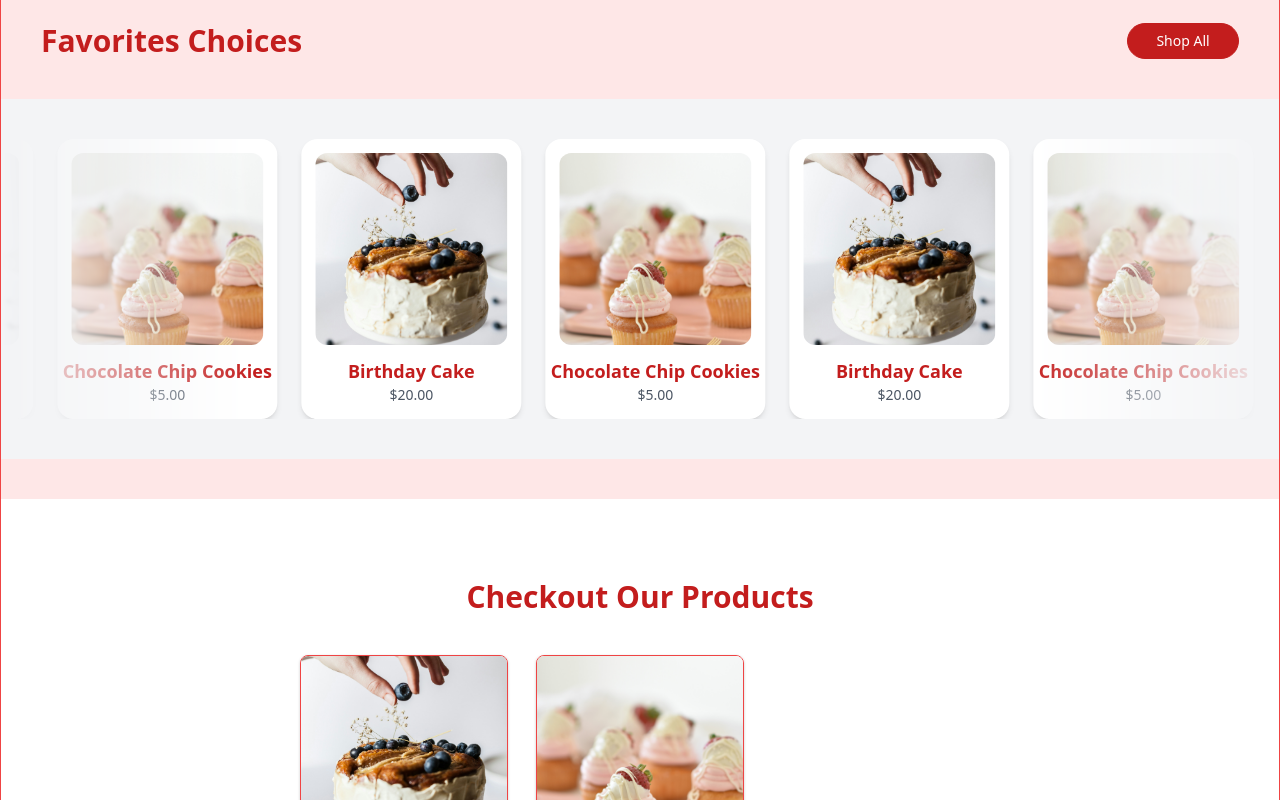
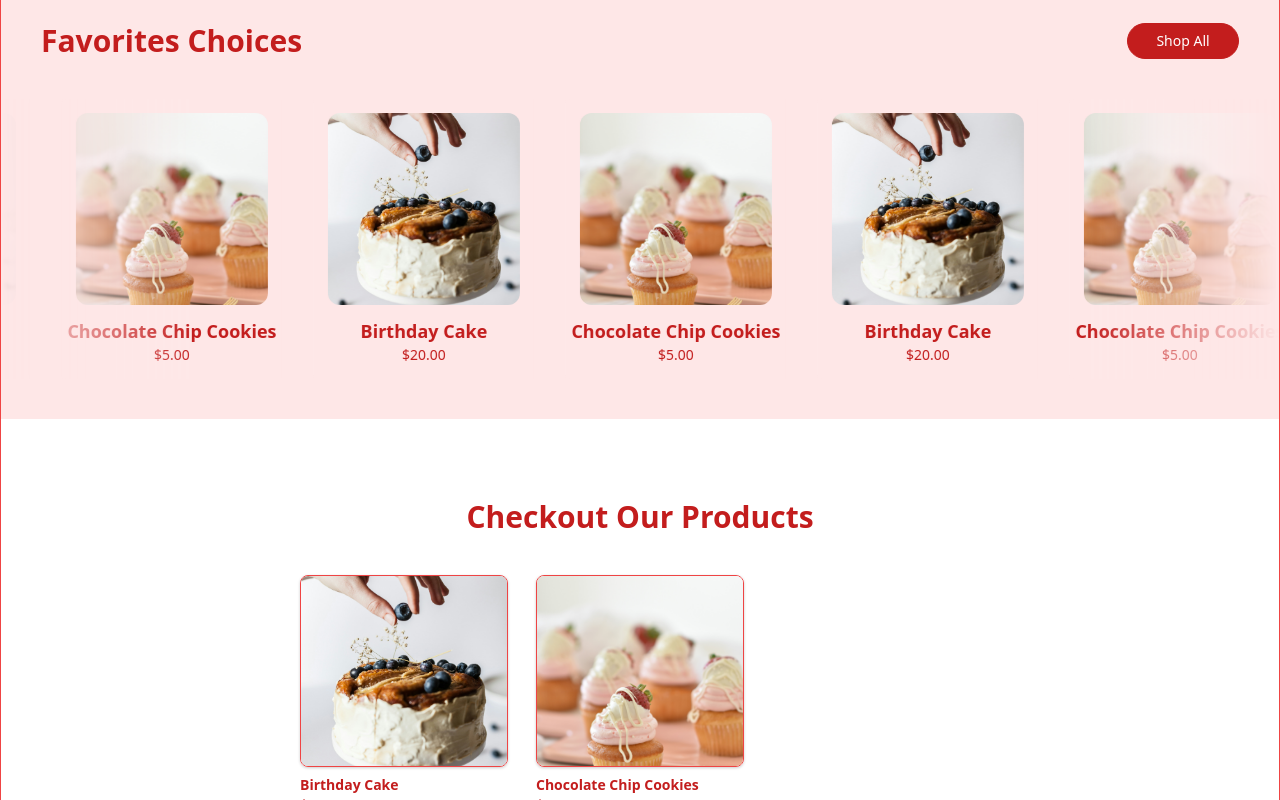
Before and after one commit to audriokt/Bakrie-Store-PI, a React (Vite) app in the folder frontend-bakrie/: page / in a window 1280 px wide. Shown: the part 620-1420 px from the top of the page. Built offline with nearby package versions, Linux system fonts and the light colour scheme; some icons are missing.

Commit message:
update home page

```diff
--- a/frontend-bakrie/src/App.css
+++ b/frontend-bakrie/src/App.css
@@ -17,22 +17,27 @@ html {
 .card-shadow {
   box-shadow: 0 1px 3px rgba(0, 0, 0, 0.2);
 }
+
+/* ===== Infinite Scroll ===== */
 @keyframes scroll-horizontal {
-  0% { transform: translateX(0); }
-  100% { transform: translateX(-50%); }
+  from {
+    transform: translateX(0);
+  }
+  to {
+    transform: translateX(calc(-100%));
+  }
 }
 
-@keyframes scroll-vertical {
-  0% { transform: translateY(0); }
-  100% { transform: translateY(-50%); }
+/* Gunakan variable kecepatan (speed) agar tidak glitch saat hover */
+.animate-scroll-horizontal {
+  animation: scroll-horizontal linear infinite;
+  animation-duration: calc(var(--speed, 1) * 30000ms);
+  will-change: transform;
+  animation-direction: var(--direction, normal);
+  transition: --speed 0.5s ease;
 }
 
-.animate-scroll-horizontal {
-  animation: scroll-horizontal var(--duration, 40000ms) linear infinite;
-  animation-direction: var(--direction, normal);
+/* Saat hover, ubah speed */
+.slider-hover-area:hover .animate-scroll-horizontal {
+  --speed: 5; /* makin besar = makin lambat (karena durasi = *speed) */
 }
-
-.animate-scroll-vertical {
-  animation: scroll-vertical var(--duration, 40000ms) linear infinite;
-  animation-direction: var(--direction, normal);
-}
--- a/frontend-bakrie/src/components/CatalogPages/ProductDetail/ProductDetailPage.jsx
+++ b/frontend-bakrie/src/components/CatalogPages/ProductDetail/ProductDetailPage.jsx
@@ -1,10 +1,10 @@
 import React, { useState } from "react";
 import { motion } from "framer-motion";
-import { Link } from "react-router-dom";
+import { Link, useLocation } from "react-router-dom";
 import ProductCarousel from "@/components/core/ProductCarousel.jsx";
 
-
 const ProductDetailPage = () => {
+  const { state } = useLocation(); // ← ambil data produk dari Link
   const [quantity, setQuantity] = useState(1);
 
   const handleDecrease = () => {
@@ -15,13 +15,13 @@ const ProductDetailPage = () => {
     setQuantity(quantity + 1);
   };
 
-  // Gambar produk dari backend atau data statis dulu
-  const productImages = [
-    "https://th.bing.com/th/id/R.58739b5f005c06bc2eb37bbf4bcc4ea9?rik=VPhf1kmQWewJtA&riu=http%3a%2f%2fwww.sweetfixbaker.com%2fwp-content%2fuploads%2f2024%2f01%2fStrawberry-Croissant-Recipe-7-819x1024.jpg&ehk=%2bmcRun1EqM3XfnNG0NyMJIdXPBJsRL10lnKG7PqcM%2fI%3d&risl=&pid=ImgRaw&r=0",
-    "https://tse2.mm.bing.net/th/id/OIP.ZVXlWeklKgMgzQR9QNzZNAHaJQ?cb=12&pid=ImgDet&w=474&h=592&rs=1&o=7&rm=3",
-    "https://tse3.mm.bing.net/th/id/OIP.jQ3q10uO0vAgCiLKSWn0DQHaJQ?cb=12&pid=ImgDet&w=474&h=592&rs=1&o=7&rm=3",
-    "https://tse4.mm.bing.net/th/id/OIP.S5MB3gwgVcFEUJ0pdBQL_gHaJQ?cb=12&pid=ImgDet&w=474&h=592&rs=1&o=7&rm=3",
-  ];
+  if (!state) {
+    return (
+      <div className="min-h-screen flex justify-center items-center text-red-600">
+        <p>Product not found 😢</p>
+      </div>
+    );
+  }
 
   return (
     <div className="min-h-screen flex items-center justify-center bg-[#fff] px-8 py-16">
@@ -32,21 +32,21 @@ const ProductDetailPage = () => {
         transition={{ duration: 0.6 }}
       >
         {/* Carousel Produk */}
-        <ProductCarousel images={productImages} />
+        <ProductCarousel images={[state.src]} />
 
         {/* Info Produk */}
         <div className="flex flex-col flex-1 text-red-700">
-          <h2 className="text-2xl font-semibold">Strawberry Croissant</h2>
+          <h2 className="text-2xl font-semibold">{state.name}</h2>
           <div className="border-b border-red-300 mt-2 mb-4 w-full"></div>
 
           <p className="text-sm leading-relaxed mb-8 text-red-700/90">
-            Croissant renyah dengan lapisan krim strawberry lembut, cocok
-            untuk teman teh soremu 🍓🥐
+            {state.description}
           </p>
+
+          <p className="text-lg font-semibold mb-4">{state.price}</p>
 
           {/* Quantity Selector & Add to Cart */}
           <div className="flex flex-col items-start gap-4 mt-6">
-          {/* Quantity Selector */}
             <div className="flex items-center justify-between border border-red-400 rounded-full w-60 py-3 px-6 shadow-sm bg-white/70 backdrop-blur-sm">
               <button
                 onClick={handleDecrease}
@@ -67,7 +67,6 @@ const ProductDetailPage = () => {
               </button>
             </div>
 
-          {/* Tombol Add to Cart */}
             <Link to="/carts" className="w-60">
               <motion.button
                 whileHover={{ scale: 1.05 }}
@@ -78,8 +77,6 @@ const ProductDetailPage = () => {
               </motion.button>
             </Link>
           </div>
-
-
         </div>
       </motion.div>
     </div>
--- a/frontend-bakrie/src/components/core/InfiniteSwiper.jsx
+++ b/frontend-bakrie/src/components/core/InfiniteSwiper.jsx
@@ -1,54 +1,60 @@
-import React, { useRef, useEffect } from 'react';
+import React, { useRef, useEffect, useState } from 'react';
 import { imageData } from '../layout/itemsCard/ItemsCard';
 
-const InfiniteSlider = ({
-  children,
-  direction = 'horizontal',
-  reverse = false,
-  duration = 40000,
-  gap = 24,
-}) => {
+const InfiniteSlider = ({ children, speed = 0.5, gap = 24 }) => {
   const sliderRef = useRef(null);
+  const [isHover, setIsHover] = useState(false);
 
   useEffect(() => {
     const slider = sliderRef.current;
     if (!slider) return;
 
-    // Duplicate items sekali biar bisa looping halus
+    // Duplikat isi supaya seamless
     const items = Array.from(slider.children);
-    const totalWidth = slider.scrollWidth;
     items.forEach(item => {
       const clone = item.cloneNode(true);
       clone.setAttribute('aria-hidden', 'true');
       slider.appendChild(clone);
     });
 
-    // Set CSS variables untuk animasi
-    slider.style.setProperty('--duration', `${duration}ms`);
-    slider.style.setProperty('--direction', reverse ? 'reverse' : 'normal');
-  }, [duration, reverse, children]);
+    let position = 0;
+    let currentSpeed = speed;
+    let animationFrame;
 
-  const directionClass = direction === 'vertical' ? 'flex-col' : 'flex-row';
-  const animationClass =
-    direction === 'vertical' ? 'animate-scroll-vertical' : 'animate-scroll-horizontal';
+    const animate = () => {
+      // Ubah kecepatan kalau di-hover
+      const targetSpeed = isHover ? speed * 0.25 : speed; // melambat 75% saat hover
+      currentSpeed += (targetSpeed - currentSpeed) * 0.05; // transisi halus
+
+      position -= currentSpeed;
+      slider.style.transform = `translateX(${position}px)`;
+
+      // reset posisi biar loop terus
+      if (Math.abs(position) >= slider.scrollWidth / 2) {
+        position = 0;
+      }
+
+      animationFrame = requestAnimationFrame(animate);
+    };
+
+    animate();
+
+    return () => cancelAnimationFrame(animationFrame);
+  }, [children, speed, isHover]);
 
   return (
     <div
-      className="overflow-hidden"
+      className="overflow-hidden relative"
+      onMouseEnter={() => setIsHover(true)}
+      onMouseLeave={() => setIsHover(false)}
       style={{
-        maskImage:
-          direction === 'vertical'
-            ? 'linear-gradient(to bottom, transparent, black 20%, black 80%, transparent)'
-            : 'linear-gradient(to right, transparent, black 20%, black 80%, transparent)',
-        WebkitMaskImage:
-          direction === 'vertical'
-            ? 'linear-gradient(to bottom, transparent, black 20%, black 80%, transparent)'
-            : 'linear-gradient(to right, transparent, black 20%, black 80%, transparent)',
+        maskImage: 'linear-gradient(to right, transparent, black 15%, black 85%, transparent)',
+        WebkitMaskImage: 'linear-gradient(to right, transparent, black 15%, black 85%, transparent)',
       }}
     >
       <div
         ref={sliderRef}
-        className={`flex ${directionClass} w-max ${animationClass}`}
+        className="flex w-max will-change-transform transition-transform"
         style={{ gap: `${gap}px` }}
       >
         {children}
@@ -59,12 +65,12 @@ const InfiniteSlider = ({
 
 const InfiniteSwiper = () => {
   return (
-    <div className="w-full bg-gray-100 py-10">
-      <InfiniteSlider duration={30000}>
+    <div className="w-full bg-ookay">
+      <InfiniteSlider speed={0.6} gap={32}>
         {imageData.map((item, index) => (
           <div
             key={index}
-            className="min-w-[220px] h-[280px] bg-white shadow-md rounded-2xl flex flex-col items-center justify-center"
+            className="min-w-[220px] h-[280px] bg-ookay rounded-l flex flex-col items-center justify-center"
           >
             <img
               src={item.src}
@@ -72,7 +78,7 @@ const InfiniteSwiper = () => {
               className="w-48 h-48 object-cover rounded-xl mb-3"
             />
             <h3 className="font-semibold text-lg text-yes">{item.name}</h3>
-            <p className="text-gray-600 text-sm">{item.price}</p>
+            <p className="text-yes text-sm">{item.price}</p>
           </div>
         ))}
       </InfiniteSlider>
--- a/frontend-bakrie/src/components/layout/itemsCard/ItemsCard.jsx
+++ b/frontend-bakrie/src/components/layout/itemsCard/ItemsCard.jsx
@@ -1,17 +1,18 @@
-import React from 'react'
+import React from "react";
+import { Link } from "react-router-dom";
 
-export const imageData = [   // ← penting: tambahkan "export"
+export const imageData = [
   {
-    src: 'product/cake.jpg',
-    name: 'Birthday Cake',
-    price: '$20.00',
-    description: 'Delicious chocolate birthday cake with frosting.',
+    src: "product/cake.jpg",
+    name: "Birthday Cake",
+    price: "$20.00",
+    description: "Delicious chocolate birthday cake with frosting.",
   },
   {
-    src: 'product/cupcake.jpg',
-    name: 'Chocolate Chip Cookies',
-    price: '$5.00',
-    description: 'Freshly baked chocolate chip cookies.',
+    src: "product/cupcake.jpg",
+    name: "Chocolate Chip Cookies",
+    price: "$5.00",
+    description: "Freshly baked chocolate chip cookies.",
   },
 ];
 
@@ -19,7 +20,12 @@ const ItemsCard = () => {
   return (
     <div className="grid grid-cols-3 grid-rows-2 gap-7">
       {imageData.map((item, index) => (
-        <div key={index}>
+        <Link
+          key={index}
+          to="/product-detail"
+          state={item} // ← kirim data produk ke ProductDetailPage
+          className="block"
+        >
           <img
             src={item.src}
             alt={item.name}
@@ -27,7 +33,7 @@ const ItemsCard = () => {
           />
           <h2 className="font-semibold text-sm text-yes mt-2">{item.name}</h2>
           <p className="text-yes font-semibold text-sm">{item.price}</p>
-        </div>
+        </Link>
       ))}
     </div>
   );
```
Lines whose indentation alone changed are shown as unchanged.
